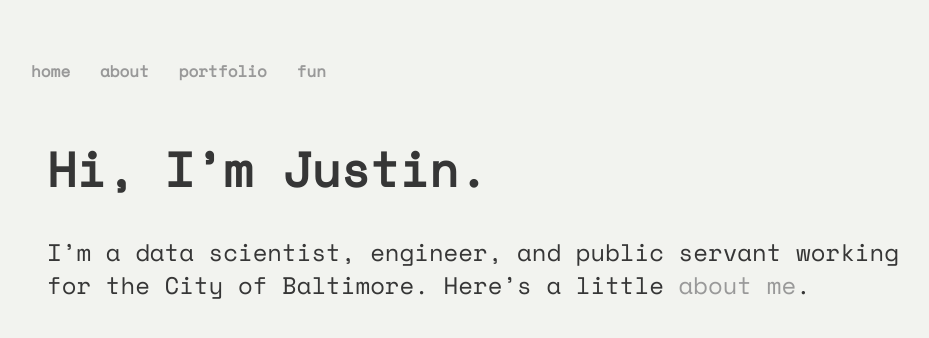
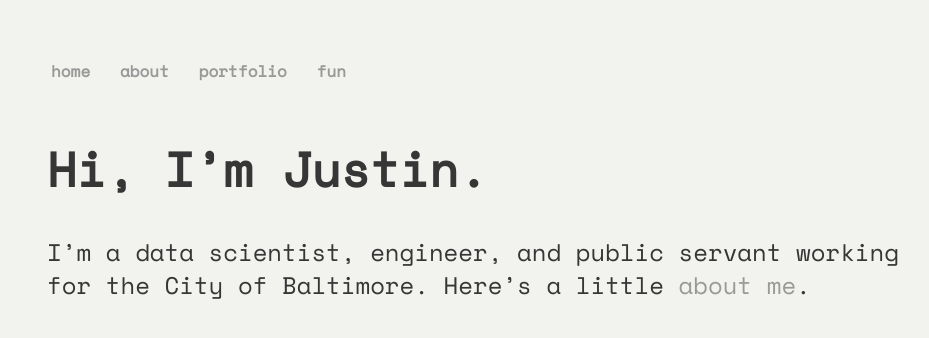
Before and after one commit to jtelszasz/jtelszasz.github.io, a Jekyll site: the page built from index.md, in a window 1280 px wide. Shown: the top 338 px of the page, without its empty margins (161-1090 px from the left). Built offline with Jekyll 4.4.1, drawn with Linux system fonts in a browser that asks for light colours.

Commit message:
adjusting some margins

```diff
--- a/assets/css/styles.css
+++ b/assets/css/styles.css
@@ -26,7 +26,11 @@
   padding: 0px; list-style: none; font-weight: bold;
 }
 
-nav ul li, footer ul li { display: inline; margin-right: 20px; }
+nav ul li, footer ul li {
+  display: inline;
+
+  margin-left: 20px;
+}
 
 footer { border-top: 1px solid #d5d5d5; font-size: .8em; }
 
@@ -47,7 +51,7 @@
   max-width: 250px;
   min-height: 400px;
   max-height: 400px;
-  margin: 12px;
+  margin: 12px 12px 0px 0px;
   box-shadow: 0 4px 8px 0 rgba(0,0,0,0.2);
   transition: 0.3s;
   float: left;
```
